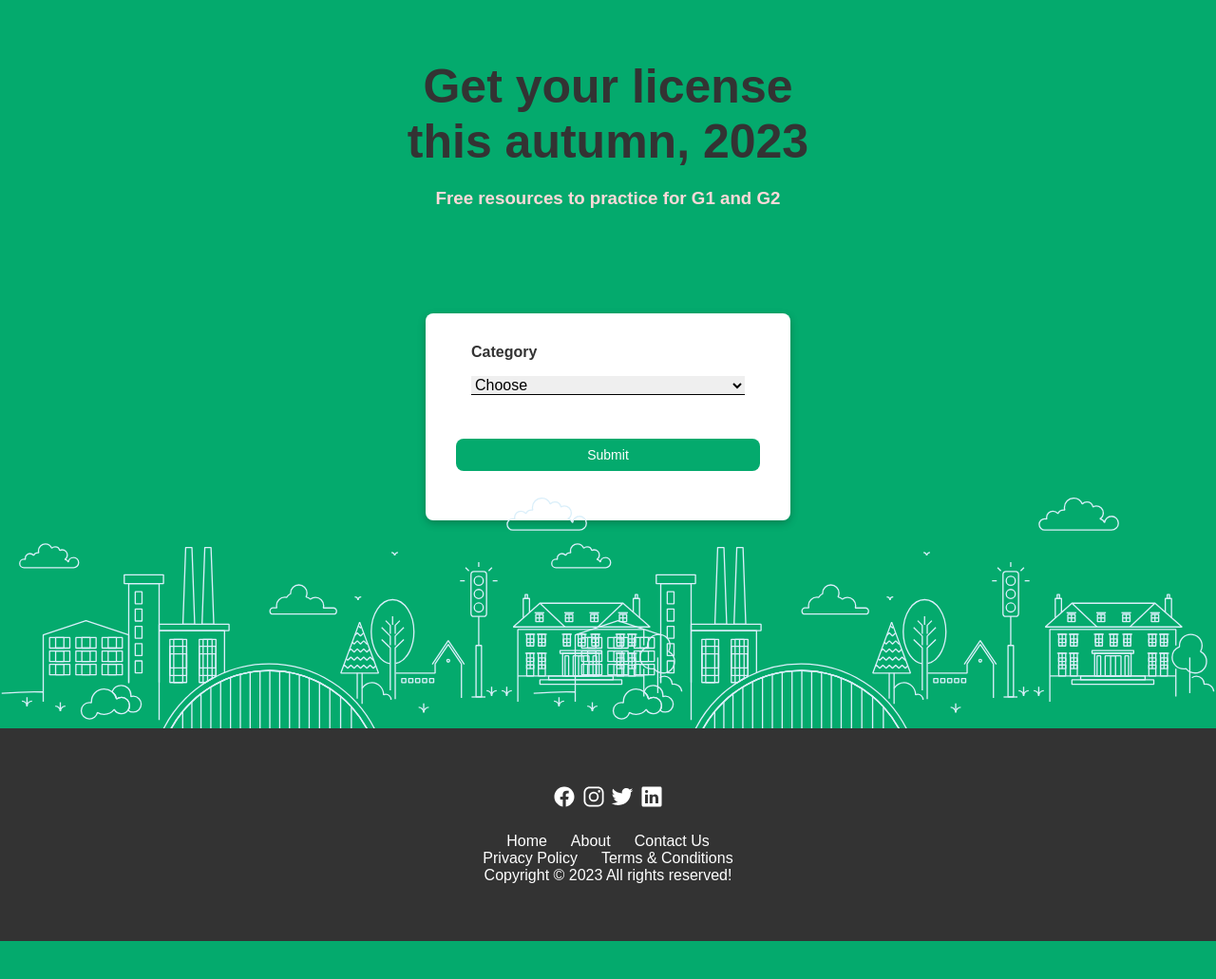
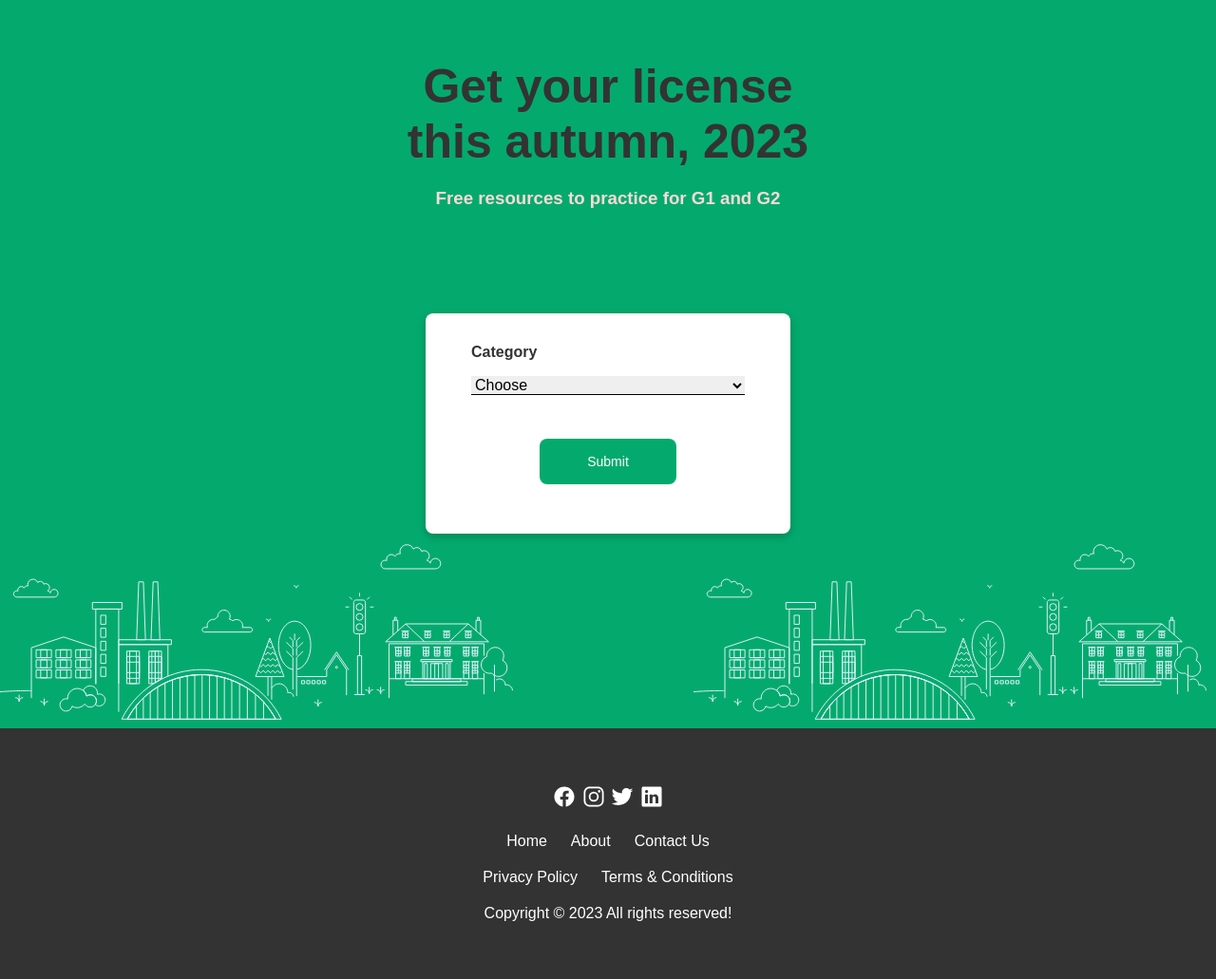
Before and after one commit to ajaystha42/drivingtest-django, a Django app: page /index in a window 1280 px wide. Shown: the part 71-1102 px from the top of the page at 95% size. Before the commit the page ends 1062 px from the top, so only its background shows below. Run offline with Django 4.2, Linux system fonts and the light colour scheme; the visitor is signed in with stand-in values (Sample User, id 1); data that the repository does not hold is empty; some libraries are stand-ins or nearby versions; some web fonts are replaced.

Commit message:
design update

```diff
--- a/Quiz/static/base.css
+++ b/Quiz/static/base.css
@@ -213,12 +213,18 @@ select {
   gap: 10px;
   align-items: center;
 }
+.button-class {
+  display: flex;
+  justify-content: center;
+}
 .button {
   padding: 9px 26px;
   margin-top: 30px;
   margin-bottom: 20px;
   border-radius: 8px;
   font-size: 14px;
+  width: 9rem;
+  height: 3rem;
 
   border: none;
   color: #fff;
@@ -250,9 +256,42 @@ footer h2 {
   justify-content: center;
   align-items: center;
   gap: 25px;
-  /* margin-bottom: 20px; */
+  margin-bottom: 20px;
 }
 
 .footer-links p {
   cursor: pointer;
 }
+@media only screen and (max-width: 1400px) {
+  .illustrator-right {
+    background-size: 591px 283px;
+  }
+  .illustrator-left {
+    background-size: 591px 283px;
+    right: -123px;
+  }
+}
+@media only screen and (max-width: 1350px) {
+  .illustrator-right {
+    background-size: 540px 283px;
+  }
+  .illustrator-left {
+    background-size: 540px 283px;
+    right: -170px;
+  }
+}
+@media only screen and (max-width: 2350px) and (min-width: 1950px) {
+  .button {
+    width: 100%;
+    height: 4rem;
+    font-size: 17pt;
+  }
+  .form-wrapper {
+    width: 472px;
+    height: 18rem;
+  }
+  .category-form {
+    margin-top: 0.7rem;
+    font-size: 16pt;
+  }
+}
--- a/Quiz/static/styles.css
+++ b/Quiz/static/styles.css
@@ -209,3 +209,8 @@ h3 {
   margin-bottom: 30px;
   color: red;
 }
+@media only screen and (max-width: 2350px) {
+  .main-container {
+    height: 100%;
+  }
+}
--- a/Quiz/templates/index.html
+++ b/Quiz/templates/index.html
@@ -63,7 +63,9 @@
             {% endfor %}
           </select>
         </form>
-        <button class="button">Submit</button>
+        <div class="button-class">
+          <button class="button">Submit</button>
+        </div>
       </div>
     </div>
   </div>
```
